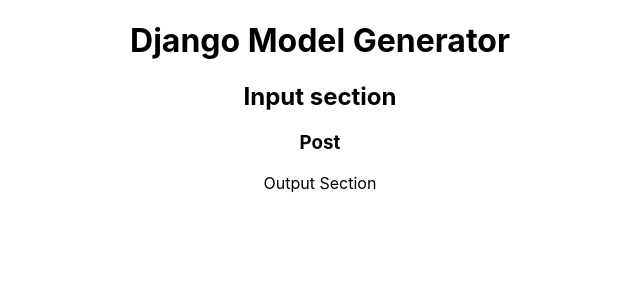
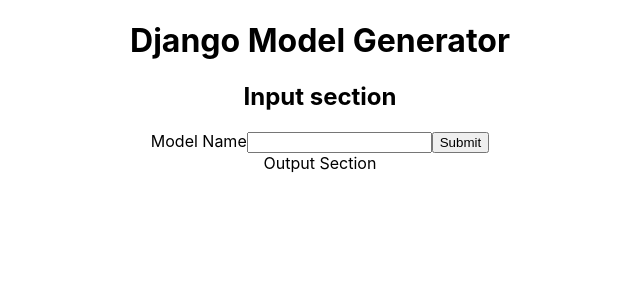
Before and after one commit to kpavlovsky/learning-react-context, a React (Create React App) app: page / in a window 1280 px wide. Shown: the top 300 px of the page, without its empty margins (320-960 px from the left). Built offline with nearby package versions, Linux system fonts and the light colour scheme.

Commit message:
not working , function addModel is not defined

```diff
--- a/package.json
+++ b/package.json
@@ -8,6 +8,7 @@
     "@testing-library/user-event": "^12.8.3",
     "react": "^17.0.2",
     "react-dom": "^17.0.2",
+    "react-hook-form": "^7.0.4",
     "react-scripts": "4.0.3",
     "web-vitals": "^1.1.1"
   },
--- a/src/App.js
+++ b/src/App.js
@@ -8,7 +8,7 @@
 
 
 function App() {
-    const [models, setModels] = useState([{name: 'Post'}]);
+    const [models, setModels] = useState();
     const value = {models, setModels};
     return (
         <ModelsContext.Provider value={value}>
--- a/src/components/inputs.js
+++ b/src/components/inputs.js
@@ -1,21 +1,60 @@
 import React, {useContext} from "react";
 import ModelsContext from "../context/models-context";
+import {useForm} from "react-hook-form";
+
 
 function ModelItem(props) {
-    return (<div><h3>{props.name}</h3></div>);
+    return (<div>
+        <h3>{props.name}</h3>
+    </div>);
+}
+
+function ModelsListOld(models, addModel) {
+    return (
+        <ModelsContext.Consumer>
+            {({models, addModel}) => {
+                const listItems = models.map((model) => <ModelItem name={model.name}></ModelItem>);
+                return (<div>{listItems}</div>);
+            }}
+        </ModelsContext.Consumer>
+    );
 }
 
 function ModelsList(props) {
+
+    if (!props.models?.length) {return (<div/>);}
     const listItems = props.models.map((model) => <ModelItem name={model.name}></ModelItem>);
     return (<div>{listItems}</div>);
 }
 
+
+function AddModel(props) {
+    const {register, handleSubmit} = useForm();
+    console.log(props);
+    const onSubmit = data => {
+        props.addModel(data);
+    };
+    return (
+        <form onSubmit={handleSubmit(onSubmit)}>
+            <label>Model Name
+                <input {...register("name")} />
+            </label>
+            <input type="submit"/>
+        </form>
+    );
+}
+
 function InputSection(props) {
-    const {models, setModels} = useContext(ModelsContext);
     return (<div>
         <h2>Input section</h2>
-        <ModelsList models={models}></ModelsList>
+        <ModelsContext.Consumer>
+            {({models, addModel})=>(<ModelsList models={models}/>)}
+        </ModelsContext.Consumer>
+        <ModelsContext.Consumer>
+            {({models, addModel})=>(<AddModel addModel={addModel}/>)}
+        </ModelsContext.Consumer>
     </div>);
 }
 
+
 export default InputSection;
--- a/src/context/models-context.js
+++ b/src/context/models-context.js
@@ -3,7 +3,8 @@
 const ModelsContext = React.createContext(
     {
         models: [],
-        setModels: () => {
+        addModel: (model) => {
+            this.models.push(model)
         }
     }
 );
```
Also changed, not shown: 1 other file (tests, documents, lock files or other folders).
